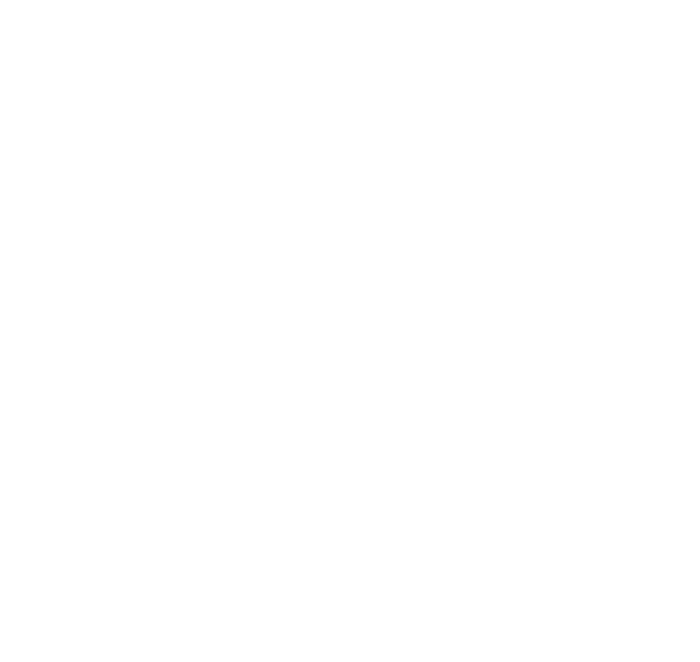
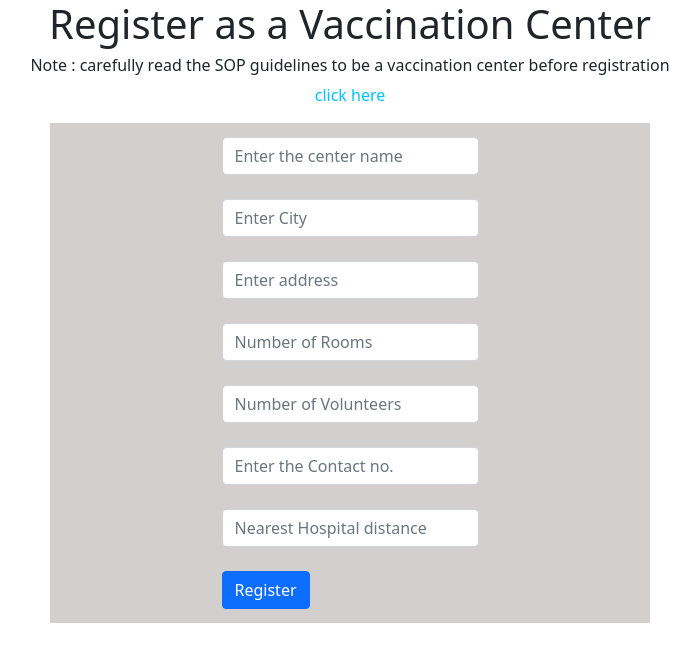
Before and after one commit to jishu-yadav/Eff_Jab, a React (Create React App) app in the folder eff-jab/: page /register in a window 1280 px wide. Shown: the top 662 px of the page, without its empty margins (290-990 px from the left). Built offline with nearby package versions, Linux system fonts and the light colour scheme.

Commit message:
Vaccination_Center

```diff
--- a/eff-jab/package.json
+++ b/eff-jab/package.json
@@ -2,13 +2,17 @@
   "name": "eff-jab",
   "version": "0.1.0",
   "private": true,
+  "proxy": "https://localhost:5000",
   "dependencies": {
     "@testing-library/jest-dom": "^5.14.1",
     "@testing-library/react": "^11.2.7",
     "@testing-library/user-event": "^12.8.3",
+    "bootstrap": "^5.0.2",
     "react": "^17.0.2",
+    "react-bootstrap": "^1.6.1",
     "react-dom": "^17.0.2",
-    "react-scripts": "4.0.3",
+    "react-router-dom": "^5.2.0",
+    "react-scripts": "^4.0.3",
     "web-vitals": "^1.1.2"
   },
   "scripts": {
--- a/eff-jab/src/App.css
+++ b/eff-jab/src/App.css
@@ -27,6 +27,9 @@
 .App-link {
   color: #61dafb;
 }
+/*vaccination center cregistration ss*/
+
+
 
 @keyframes App-logo-spin {
   from {
--- a/eff-jab/src/App.js
+++ b/eff-jab/src/App.js
@@ -1,13 +1,19 @@
 import logo from './logo.svg';
 import './App.css';
 import {BrowserRouter,Switch,Route} from 'react-router-dom';
+import CenterRegister from "./components/CenterRegister";
 function App() {
   return (
 
       <BrowserRouter>
+
          <Switch>
+
            <Route path='/' exact>
-
+           <h1>Hello! home page </h1>
+           </Route>
+           <Route path='/register' exact>
+              <CenterRegister />
            </Route>
 
          </Switch>
--- /dev/null
+++ b/eff-jab/src/components/CenterRegister.css
@@ -0,0 +1,27 @@
+.grp1{
+    height: 74px;
+    width: 404px;
+    left: 250px;
+    top: 229px;
+    border-radius: 10px;
+
+    }
+.vcenter{
+      align-items: center;
+      position: relative;
+      width: 100%;
+      height: 100%;
+      background: white;
+}
+.s{
+    color: rgb(0, 195, 255);
+}
+.container {
+    height: 500px;
+    width: 600px;
+    background: rgb(212, 207, 207);
+    color: white;
+    display: flex;
+    align-items: center;
+    justify-content: center;
+  }
--- /dev/null
+++ b/eff-jab/src/components/CenterRegister.js
@@ -0,0 +1,105 @@
+import React,{useState} from 'react'
+import 'bootstrap/dist/css/bootstrap.css';
+import {NavLink,useHistory} from 'react-router-dom';
+import { Form } from "react-bootstrap";
+import './CenterRegister.css'
+const CenterRegister = () => {
+   // const history = useHistory();
+    const [vcenter,setUser]=useState({
+        centerName:"" , city:"" , address:"" , numberOfRooms:"" , numberOfVolunteers:"" , contact:"" , nearestHospitalDistance:""
+    });
+
+    let name,value;
+const handleInputs = (e)=>{
+    console.log(e);
+    name=e.target.name;
+    value=e.target.value;
+    setUser({...vcenter, [name]:value});
+}
+
+
+
+
+
+const PostData=async (e)=>{
+    e.preventDefault();
+    const {centerName , city , address , numberOfRooms , numberOfVolunteers , contact , nearestHospitalDistance}=vcenter;
+    const res = await fetch("/register",{
+        method:"POST",
+        headers:{
+            "Content-Type":"application/json"
+        },
+        body:JSON.stringify({
+            centerName , city , address , numberOfRooms , numberOfVolunteers , contact , nearestHospitalDistance
+        })
+    });
+    const data =await res.json();
+    if(data.status(422)|| !data || data.status(402)){
+        window.alert("alert : invalid registration");
+        console.log("alert : invalid regitration");
+    }
+    else{
+        window.alert("successful center registration");
+        console.log("successful center regitration");
+        //history.push("/login");
+    }
+ }
+
+    return (
+      <div className="vcenter">
+        <h1 style={{display: 'flex',  justifyContent:'center', alignItems:'center'}}>Register as a Vaccination Center </h1>
+        <h6  style={{display: 'flex',  justifyContent:'center', alignItems:'center'}}>Note : carefully read the SOP guidelines to be a vaccination center before registration</h6>
+        <p class="s"  style={{display: 'flex',  justifyContent:'center', alignItems:'center'}}>click here</p>
+
+        <div class="container">
+        <div className="form-group">
+
+        <div method="POST" className="form-group">
+        <Form.Control type="text" name = "centerName" placeholder="Enter the center name"
+        value={vcenter.centerName}
+        onChange={handleInputs}
+        />
+        <br />
+        <Form.Control type="text"name = "city" placeholder="Enter City "
+          value={vcenter.city}
+          onChange={handleInputs}
+        />
+        <br />
+        <Form.Control type="text"name = "address" placeholder="Enter address"
+         value={vcenter.address}
+         onChange={handleInputs}
+        />
+        <br />
+        <Form.Control type="text"name = "numberOfRooms" placeholder="Number of Rooms "
+         value={vcenter.numberOfRooms}
+         onChange={handleInputs}
+        />
+        <br />
+        <Form.Control type="text"name = "numberOfVolunteers" placeholder="Number of Volunteers "
+         value={vcenter.numberOfVolunteers}
+         onChange={handleInputs}
+        />
+        <br />
+        <Form.Control type="text"name = "contact" placeholder="Enter the Contact no."
+         value={vcenter.contact}
+         onChange={handleInputs}
+        />
+        <br />
+        <Form.Control type="text" name = "nearestHospitalDistance"placeholder="Nearest Hospital distance"
+         value={vcenter.nearestHospitalDistance}
+         onChange={handleInputs}
+        />
+        <br/>
+
+        <button value="register" onClick={PostData} type="submit" class="btn btn-primary">Register</button>
+
+        </div>
+        </div>
+
+      </div>
+
+      </div>
+    );
+}
+
+export default  CenterRegister
```
Also changed, not shown: eff-jab/src/components/commonRegister.js (added), 1 other file (tests, documents, lock files or other folders).
